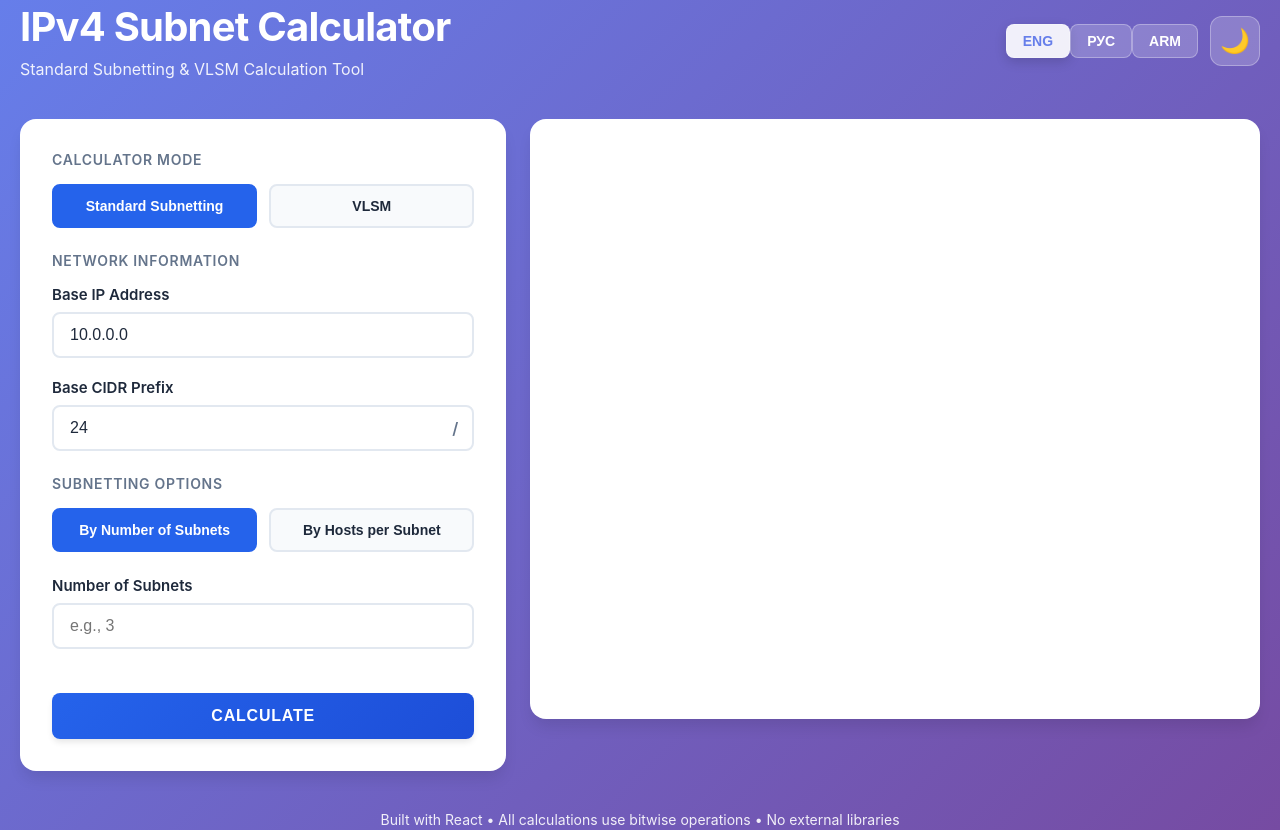
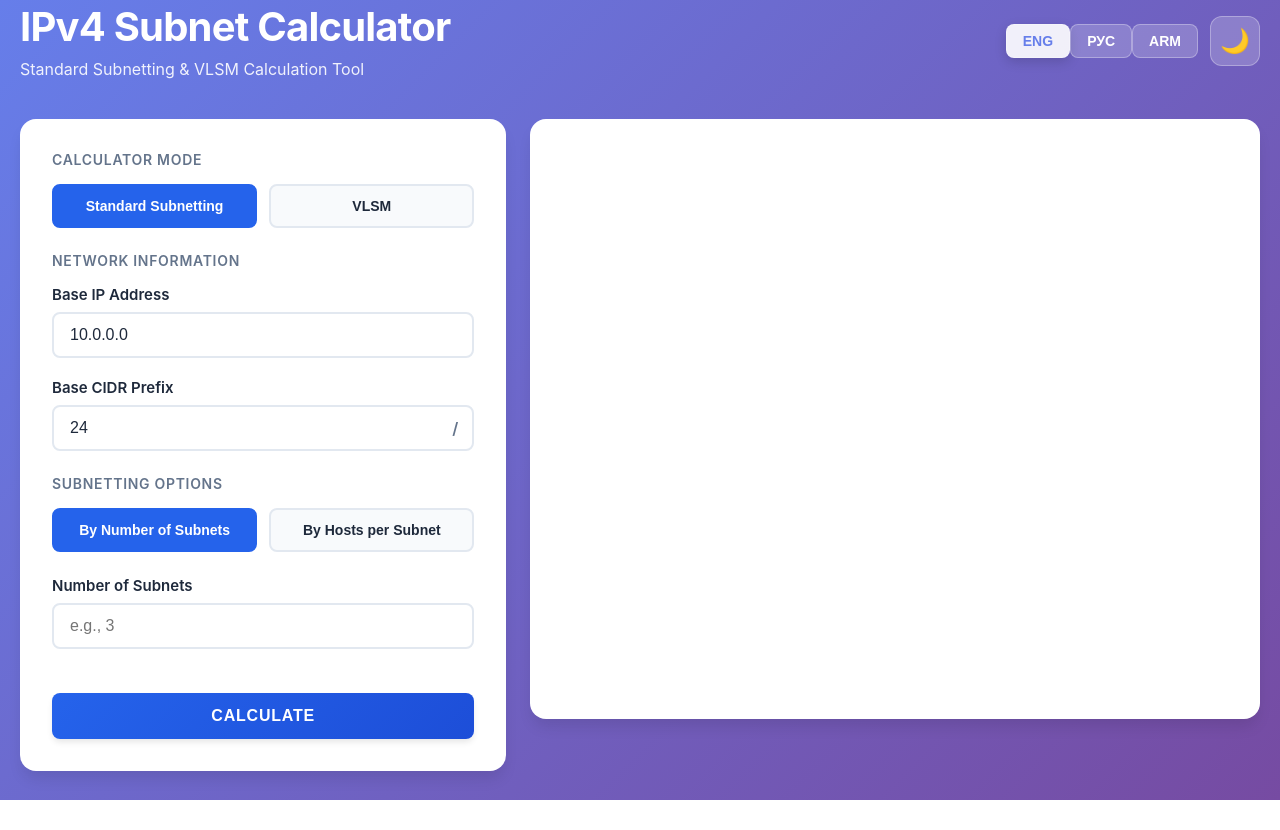
Before and after one commit to khachikzahalyan/Calc, a React (Create React App) app: page / in a window 1280 px wide. After the commit the page ends 800 px from the top, so only its background shows below. Built offline with nearby package versions, Linux system fonts and the light colour scheme.

Commit message:
style change, footer

```diff
--- a/src/components/SubnetCalculator.css
+++ b/src/components/SubnetCalculator.css
@@ -345,24 +345,6 @@
   margin: 0;
 }
 
-/* Footer */
-.calculator-footer {
-  text-align: center;
-  margin-top: 40px;
-  color: rgba(255, 255, 255, 0.9);
-  font-size: 0.875rem;
-  max-width: 1400px;
-  margin-left: auto;
-  margin-right: auto;
-}
-
-.calculator-footer p {
-  margin: 0;
-}
-
-/* Responsive Design */
-
-/* Tablet */
 @media (max-width: 1024px) {
   .calculator-container {
     grid-template-columns: 1fr;
@@ -460,10 +442,7 @@
     margin-top: 16px;
   }
 
-  .calculator-footer {
-    margin-top: 24px;
-    font-size: 0.8rem;
-  }
+
 }
 
 /* Mobile - Small devices (480px - 768px) */
--- a/src/components/SubnetCalculator.jsx
+++ b/src/components/SubnetCalculator.jsx
@@ -278,10 +278,7 @@ const SubnetCalculator = () => {
         </div>
       </div>
 
-      {/* Footer */}
-      <div className="calculator-footer">
-        <p>{t('footer')}</p>
-      </div>
+
     </div>
   );
 };
--- a/src/locales/en.json
+++ b/src/locales/en.json
@@ -265,8 +265,6 @@
     "hy": "Հայերեն"
   },
 
-  "footer": "Built with React • All calculations use bitwise operations • No external libraries",
-
   "error": {
     "invalidIpAddress": "Invalid IP address",
     "invalidPrefix": "Invalid prefix (use 0-32)",
--- a/src/locales/hy.json
+++ b/src/locales/hy.json
@@ -265,8 +265,6 @@
     "hy": "Հայերեն"
   },
 
-  "footer": "Կառուցված React-ով • Բոլոր հաշվարկներն օգտագործում են բիթային գործողություններ • Առանց արտաքին գրադարանների",
-
   "error": {
     "invalidIpAddress": "Մաքրնակար IP հասցե",
     "invalidPrefix": "Մաքրնակար նախածանց (օգտեք 0-32)",
--- a/src/locales/ru.json
+++ b/src/locales/ru.json
@@ -265,8 +265,6 @@
     "hy": "Հայերեն"
   },
 
-  "footer": "Построено на React • Все расчёты используют битовые операции • Без внешних библиотек",
-
   "error": {
     "invalidIpAddress": "Некорректный IP адрес",
     "invalidPrefix": "Некорректный префикс (используйте 0-32)",
```
